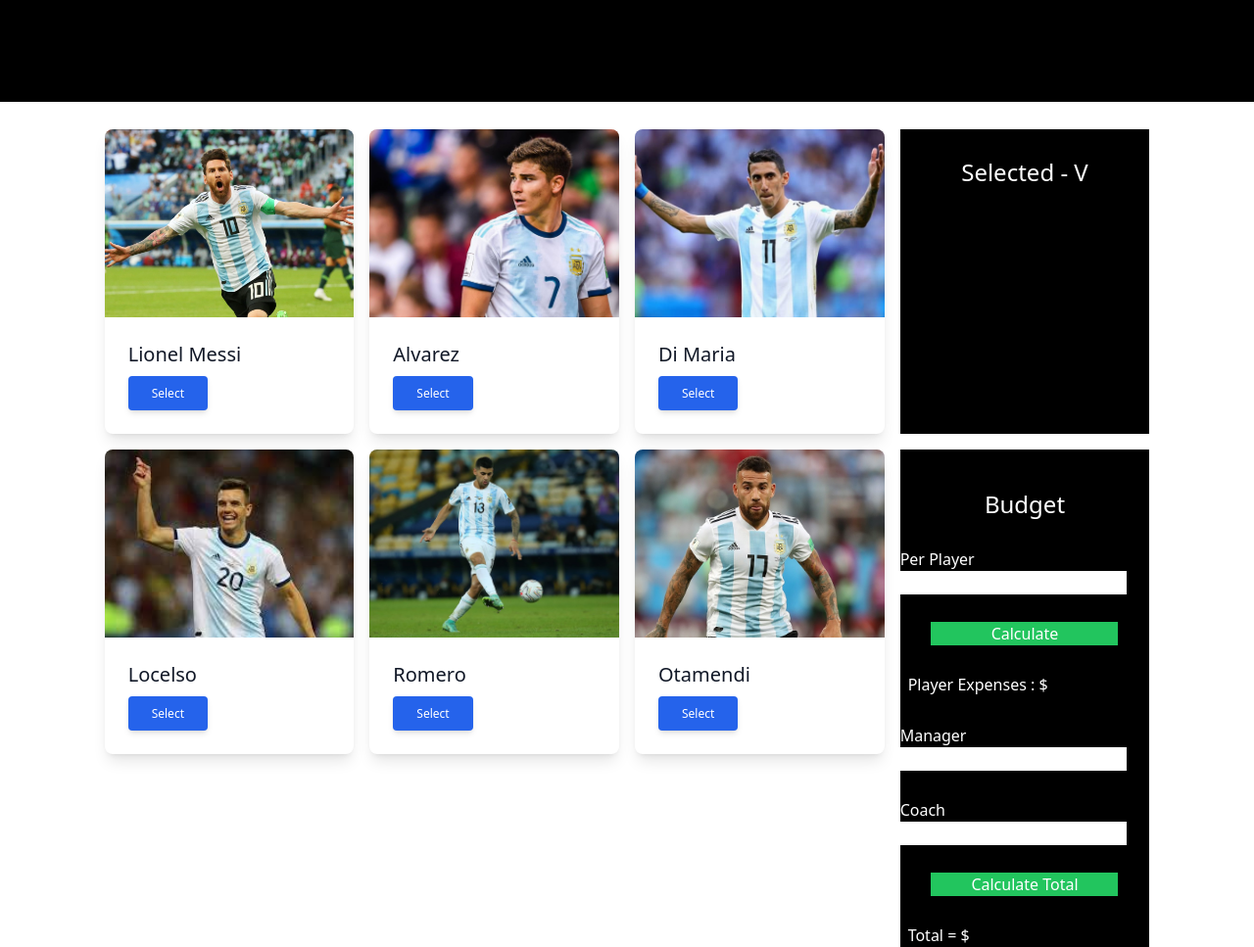
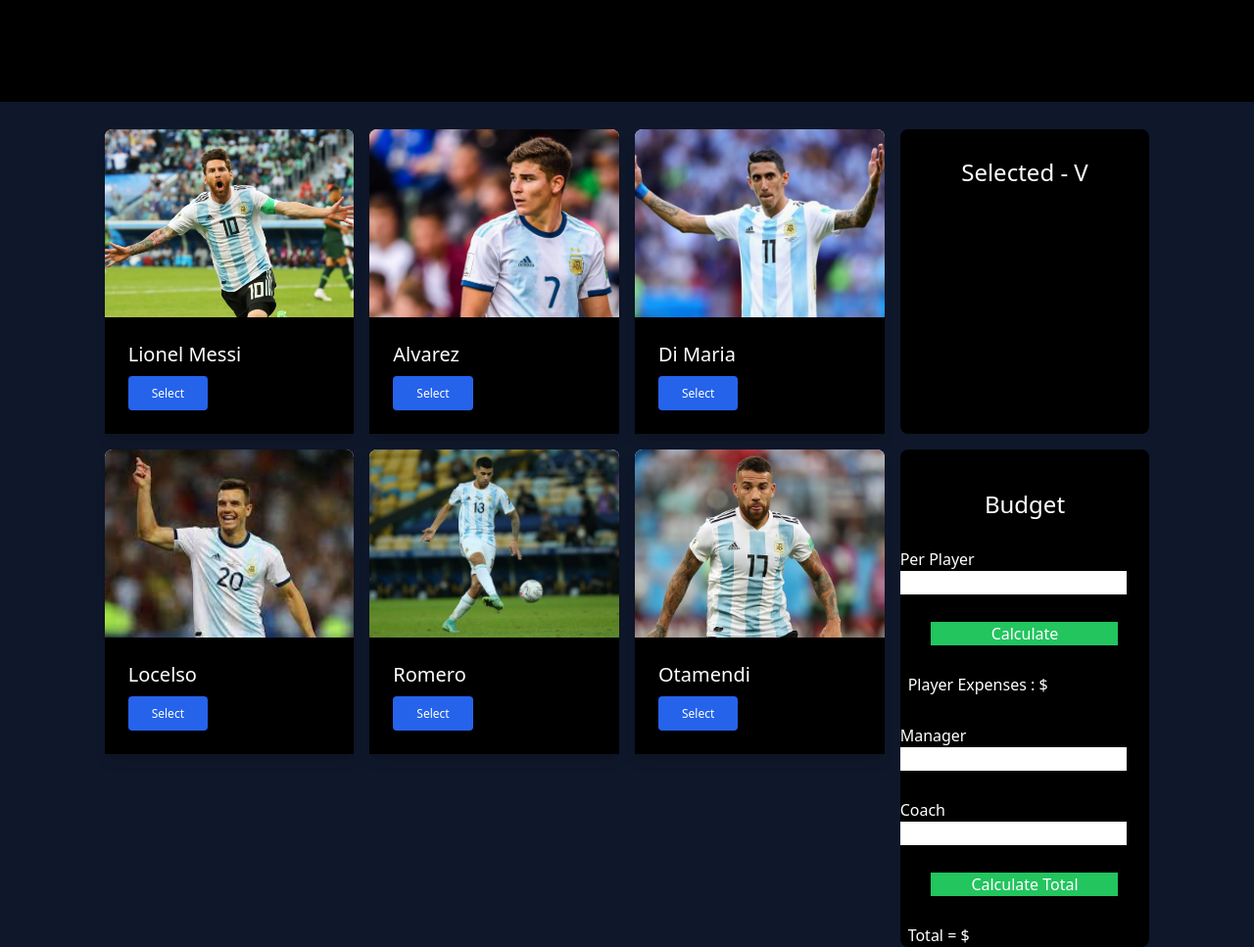
Before and after one commit to opuzayed/select-top-best-5, a plain HTML site: page index.html in a window 1280 px wide. Shown: the part 280-1247 px from the top of the page at 98% size. Drawn offline with nearby package versions, Linux system fonts and the light colour scheme.

Commit message:
card background added

```diff
--- a/index.html
+++ b/index.html
@@ -6,9 +6,9 @@
     <meta name="viewport" content="width=device-width, initial-scale=1.0" />
     <title>Top Five Dream Football Player By Choice</title>
     <script src="https://cdn.tailwindcss.com"></script>
-    <link rel="stylesheet" href="style.css" />
+    <link rel="stylesheet" href="/styles/style.css"/>
   </head>
-  <body>
+  <body class ="bg-slate-900">
     <!-- Header start -->
     <header>
       <div class="bg-black h-96 flex items-center justify-center mb-7">
@@ -33,10 +33,10 @@
                     alt=""
                   />
                 </a>
-                <div class="p-6">
+                <div class="p-6 bg-black">
                   <h5
                     id="text-messi"
-                    class="text-gray-900 text-xl font-medium mb-2"
+                    class="text-white text-xl font-medium mb-2"
                   >
                     Lionel Messi
                   </h5>
@@ -61,10 +61,10 @@
                     alt=""
                   />
                 </a>
-                <div class="p-6">
+                <div class="p-6 bg-black">
                   <h5
                     id="text-alvarez"
-                    class="text-gray-900 text-xl font-medium mb-2"
+                    class="text-white text-xl font-medium mb-2"
                   >
                     Alvarez
                   </h5>
@@ -89,10 +89,10 @@
                     alt=""
                   />
                 </a>
-                <div class="p-6">
+                <div class="p-6 bg-black">
                   <h5
                     id="text-maria"
-                    class="text-gray-900 text-xl font-medium mb-2"
+                    class="text-white text-xl font-medium mb-2"
                   >
                     Di Maria
                   </h5>
@@ -107,15 +107,14 @@
               </div>
             </div>
           </div>
-          <div class="bg-black flex flex-col">
+          <div class="bg-black flex flex-col rounded-lg">
             <div class="flex justify-center">
               <div class="rounded-lg shadow-lg text-white max-w-sm mt-7">
                 <h5 class="text-2xl font-medium">Selected - V</h5>
                 <ol id="selectedPlayers"></ol>
               </div>
             </div>
-            <p id="Selected-player" class="text-white w-9/12 mx-auto"></p>
-          </div>
+            </div>
           <div>
             <div class="flex justify-center">
               <div class="rounded-lg shadow-lg bg-white max-w-sm">
@@ -126,10 +125,10 @@
                     alt=""
                   />
                 </a>
-                <div class="p-6">
+                <div class="p-6 bg-black">
                   <h5
                     id="text-locelso"
-                    class="text-gray-900 text-xl font-medium mb-2"
+                    class="text-white text-xl font-medium mb-2"
                   >
                     Locelso
                   </h5>
@@ -154,10 +153,10 @@
                     alt=""
                   />
                 </a>
-                <div class="p-6">
+                <div class="p-6 bg-black">
                   <h5
                     id="text-romero"
-                    class="text-gray-900 text-xl font-medium mb-2"
+                    class="text-white text-xl font-medium mb-2"
                   >
                     Romero
                   </h5>
@@ -182,10 +181,10 @@
                     alt=""
                   />
                 </a>
-                <div class="p-6">
+                <div class="p-6 bg-black">
                   <h5
                     id="text-otamendi"
-                    class="text-gray-900 text-xl font-medium mb-2"
+                    class="text-white text-xl font-medium mb-2"
                   >
                     Otamendi
                   </h5>
@@ -200,7 +199,7 @@
               </div>
             </div>
           </div>
-          <div class="bg-black flex flex-col">
+          <div class="bg-black flex flex-col rounded-lg">
             <div class="flex justify-center mt-10">
               <h5 class="text-2xl font-medium text-white">Budget</h5>
             </div>
@@ -263,7 +262,7 @@
               </p>
             </div>
           </div>
-        </div>
+          </div>
       </section>
     </main>
     <!-- Main end -->
--- a/style.css
+++ b/styles/style.css
@@ -3,8 +3,6 @@
   pointer-events: none;
   color: #2e2e2e !important;
 }
-
-
 #selectedPlayers{
     list-style: auto;
 }
```
